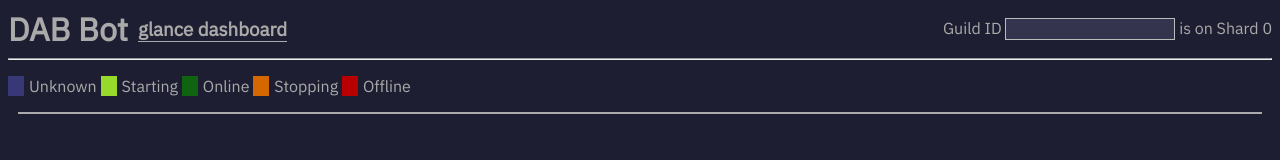
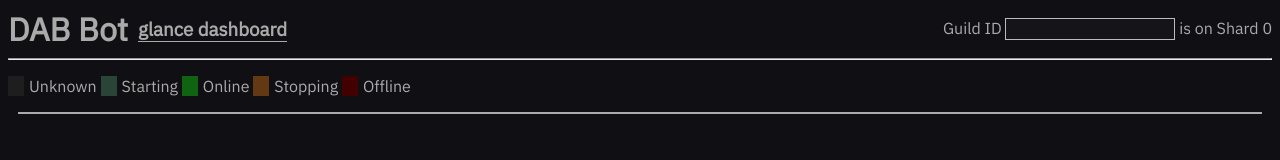
Before and after one commit to foxbot/glance, a plain HTML site: page website/index.html in a window 1280 px wide. Drawn offline with Linux system fonts and the light colour scheme.

Commit message:
frontend color/size tweaks

```diff
--- a/website/css/main.css
+++ b/website/css/main.css
@@ -1,13 +1,18 @@
 @import url('https://fonts.googleapis.com/css?family=IBM+Plex+Mono|IBM+Plex+Sans');
 
+:root {
+    --shard-width: 58px;
+    --shard-height: 40px;
+}
+
 body {
-    background-color: rgb(30, 30, 50);
+    background-color: rgb(15, 15, 20);
     color: #AAA;
 
     font-family: 'IBM Plex Sans', sans-serif;
 }
 input {
-    background-color: rgb(52, 52, 78);
+    background-color: rgb(20, 20, 25);
     color: #BBB;
 
     border: .5px solid;
@@ -49,34 +54,40 @@
     box-sizing: border-box;
     flex-grow: 1;
 
-    width: 4%;
-
-    margin: 2px 1px;
-    border: dotted 1px;
+    width: var(--shard-width);
+    height: var(--shard-height);
+}
+.shard:hover{
+    border: 2px solid grey;
+    transform: scale(2);
 }
 .shard-id {
     margin: auto;
-    text-align: center;
 
-    color: #FFF;
-    font-size: 1.8em;
+    font-family: 'IBM Plex Mono';
+    font-size: 12px;
 }
 .selected {
     border: solid 2.5px cyan;
 }
 
 .shard[data-status="unknown"] {
-    background-color: rgb(56, 56, 119);
+    color: #fff;
+    background-color: rgb(30, 30, 30);
 }
 .shard[data-status="starting"] {
-    background-color: rgb(151, 218, 44);
+    color: #fff;
+    background-color: rgb(42, 69, 56);
 }
 .shard[data-status="online"] {
+    color: #fff;
     background-color: rgb(16, 99, 16);
 }
 .shard[data-status="stopping"] {
-    background-color: rgb(212, 103, 0);
+    color: #fff;
+    background-color: rgb(98, 57, 19);
 }
 .shard[data-status="offline"] {
-    background-color: rgb(184, 0, 0);
+    color: #fff;
+    background-color: rgb(66, 0, 0);
 }
```
